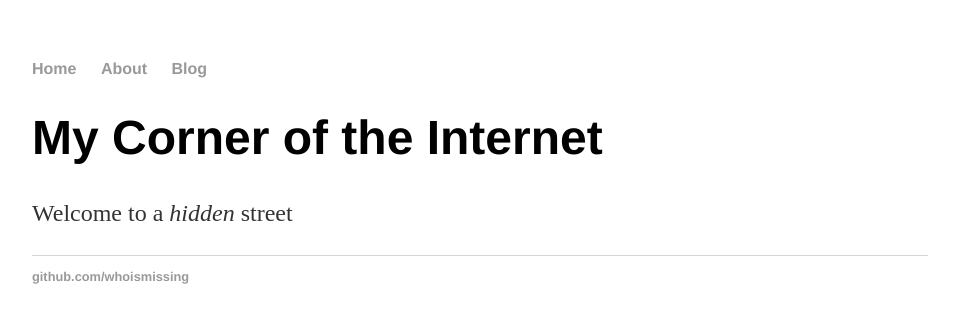
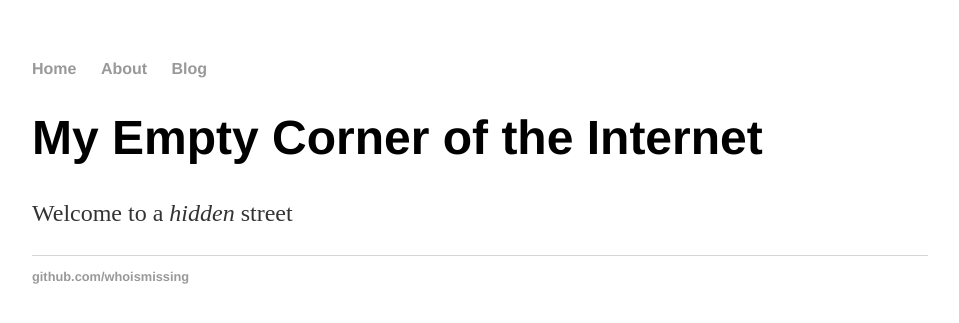
Before and after one commit to whoismissing/whoismissing.github.io, a Jekyll site: the page built from index.html, in a window 1280 px wide. Shown: the top 323 px of the page, without its empty margins (160-1119 px from the left). Built offline with Jekyll 4.4.1, drawn with Linux system fonts in a browser that asks for light colours.

Commit message:
Update index.html

```diff
--- a/index.html
+++ b/index.html
@@ -3,6 +3,6 @@ layout: default
 title: test site
 ---
 <div class="blurb">
-	<h1>My Corner of the Internet</h1>
+	<h1>My Empty Corner of the Internet</h1>
 	<p> Welcome to a <em> hidden </em> street </a></p>
 </div><!-- /.blurb -->
```
